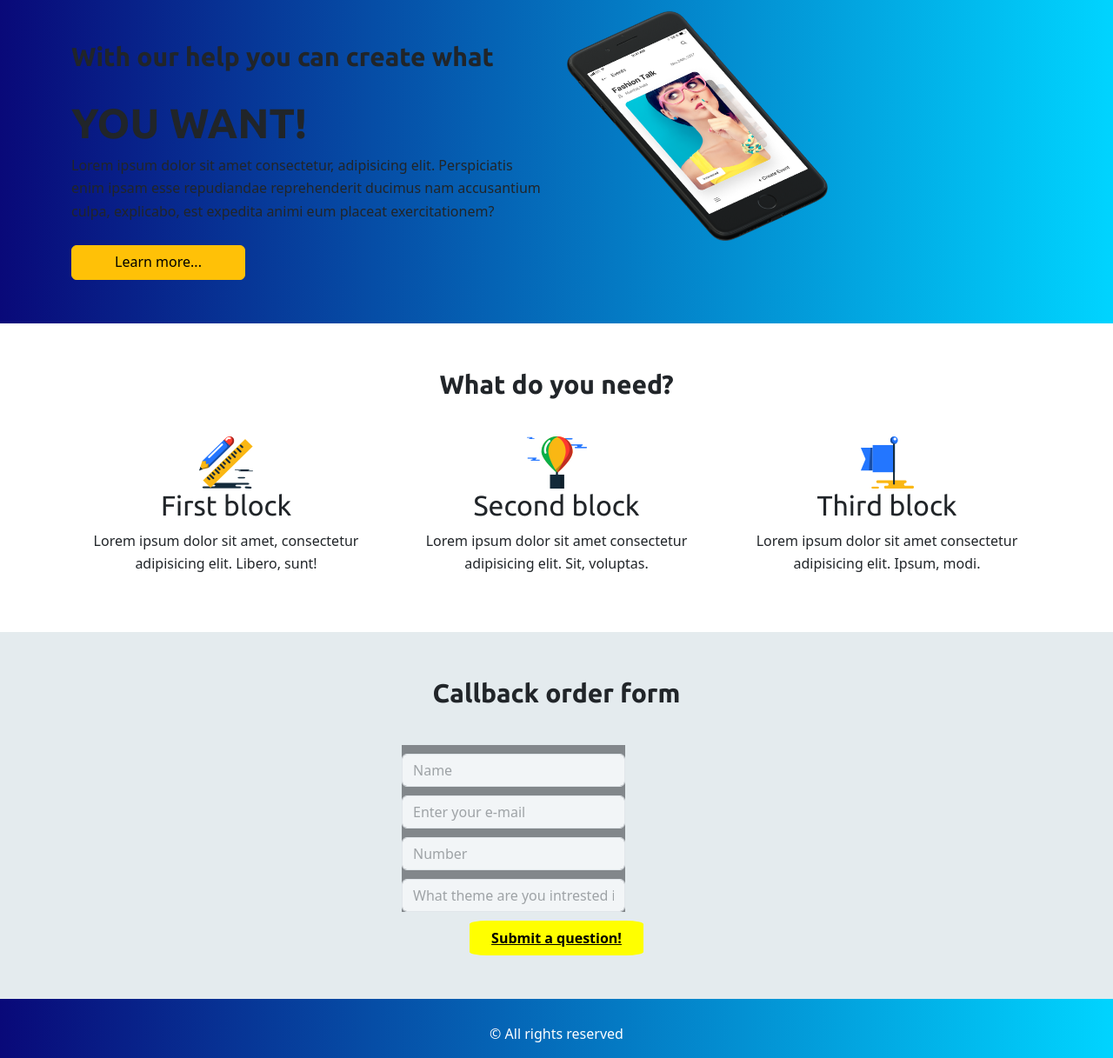
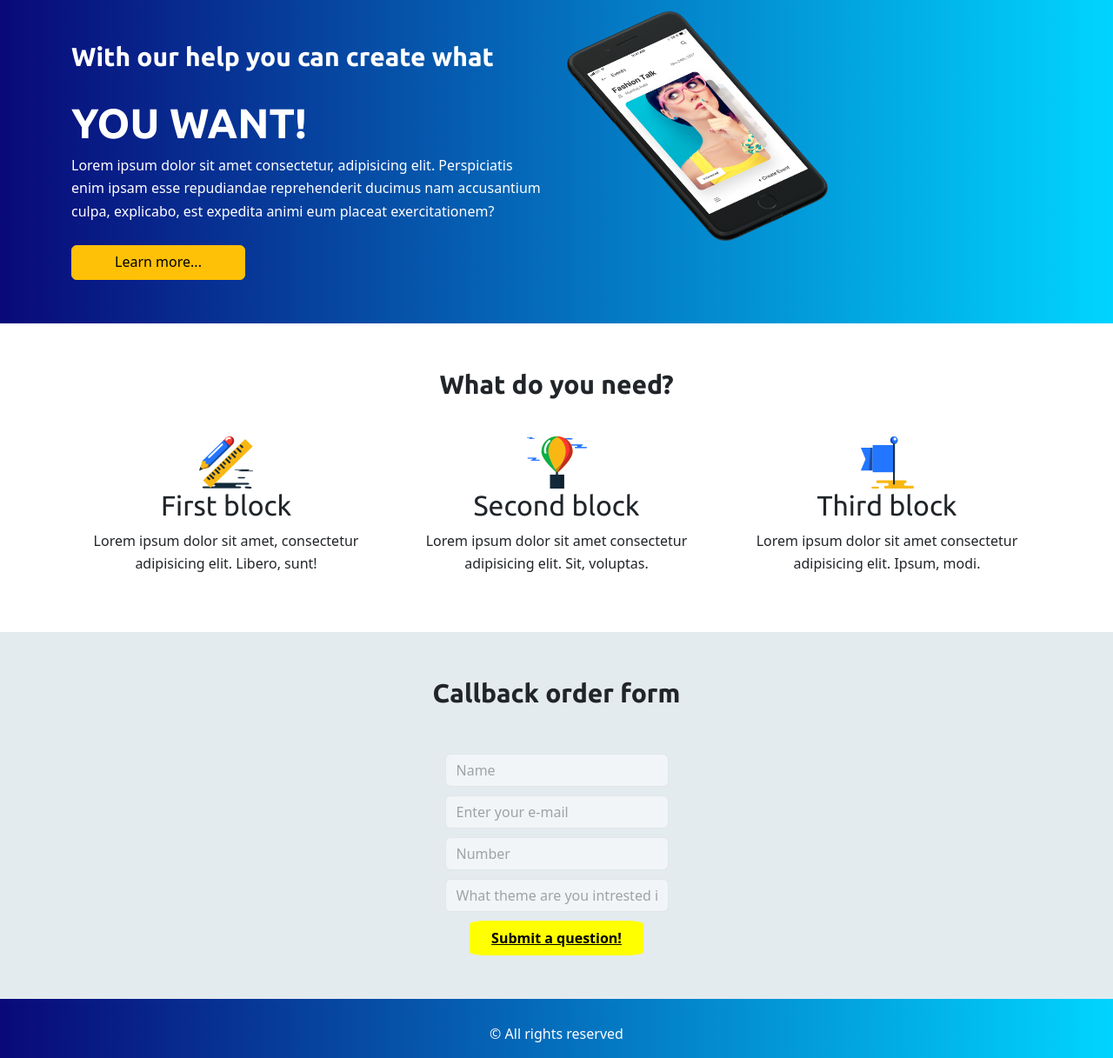
Before and after one commit to SeigarWasTaken/webeg, a plain HTML site: page index.html in a window 1280 px wide. Shown: the part 83-1300 px from the top of the page at 87% size. Drawn offline with nearby package versions, Linux system fonts and the light colour scheme.

Commit message:
Add files via upload

```diff
--- a/css/main.css
+++ b/css/main.css
@@ -50,18 +50,15 @@ p {
   );
   padding-top: 50px;
   padding-bottom: 50px;
+  display: flex;
+  justify-content: space-between;
+  align-items: center;
+  color: white;
 }
 
 .container {
   width: 1024px;
   margin: 0 auto;
-}
-
-.wrapper-inner {
-  display: flex;
-  justify-content: space-between;
-  align-items: center;
-  color: white;
 }
 
 .offer {
@@ -177,7 +174,8 @@ p {
   text-align: center;
 }
 .placeholder {
-  text-align: center;
+  align-items: center;
+  color: rgb(228, 235, 238);
 }
 .buttn {
   text-align: center;
@@ -231,22 +229,28 @@ p {
 
 p {
   position: relative;
-  animation: mymove 2s ;
+  animation: mymove 2s;
 }
 
 @keyframes mymove {
-  0%   {top: 0px;}
-  100%  {top: 200px;}
-  25%  {top: 50px}
-  75% {top: 100px;}
+  0% {
+    top: 0px;
+  }
+  100% {
+    top: 200px;
+  }
+  25% {
+    top: 50px;
+  }
+  75% {
+    top: 100px;
+  }
 }
 
 @media screen and (max-width: 1200px) {
   .container {
     width: 960px;
   }
-
-
 }
 
 @media screen and (max-width: 992px) {
@@ -274,5 +278,4 @@ p {
 }
 
 @media screen and (max-width: 576px) {
-
 }
--- a/index.html
+++ b/index.html
@@ -15,7 +15,7 @@
     <div class="header">
         <div class="container">
             <div class="row align-items-center">
-                <div class="col-md-6">
+                <div class="col-md-6" style="color: white;">
                     <img src="./img/logo.png" alt="logo" class="logo mb-5">
                     <h1 class="title">With our help you can create what</h1>
                     <span class="title_span">you want!</span>
@@ -61,7 +61,7 @@
         <div class="container">
             <h2 class="callback_order">Callback order form</h2>
             <div class="row justify-content-center">
-                <div class="col-lg-4 col-md-6">
+                <div class="col-lg-4 col-md-6 text-center">
                     <div class="placeholder">
                         <div style="margin-top: 10px">
                             <label for="name">
```
